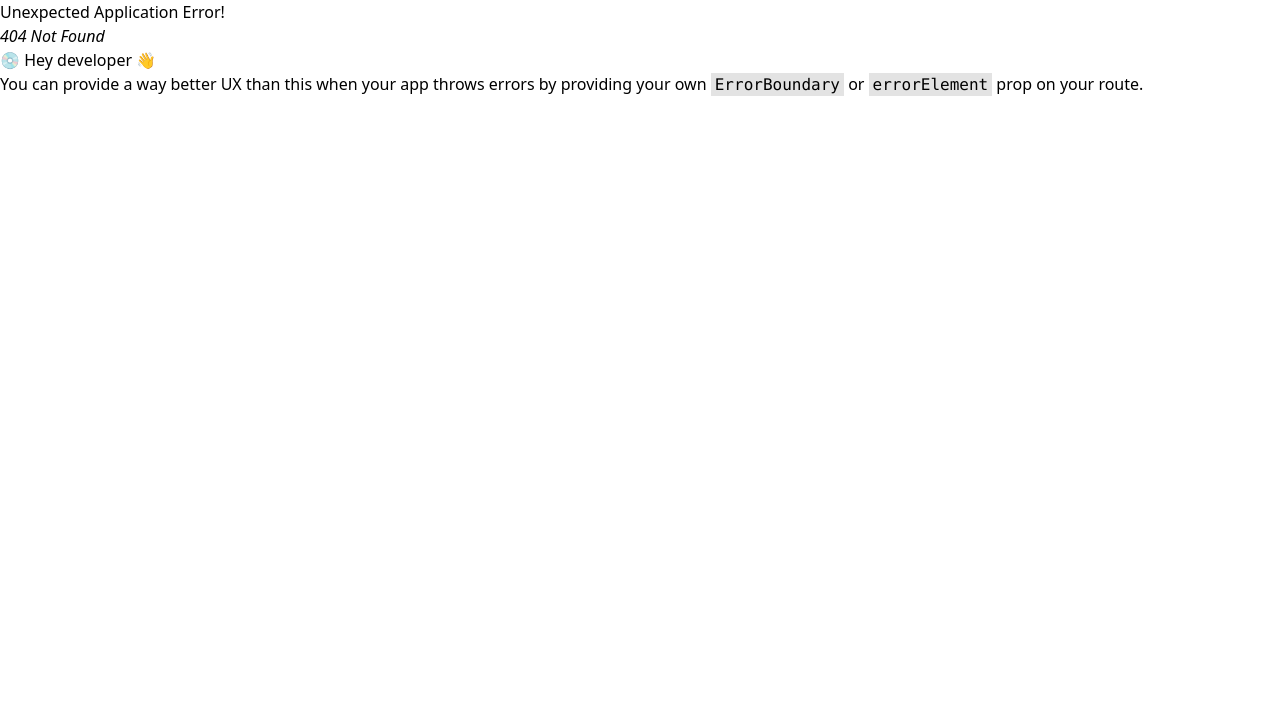
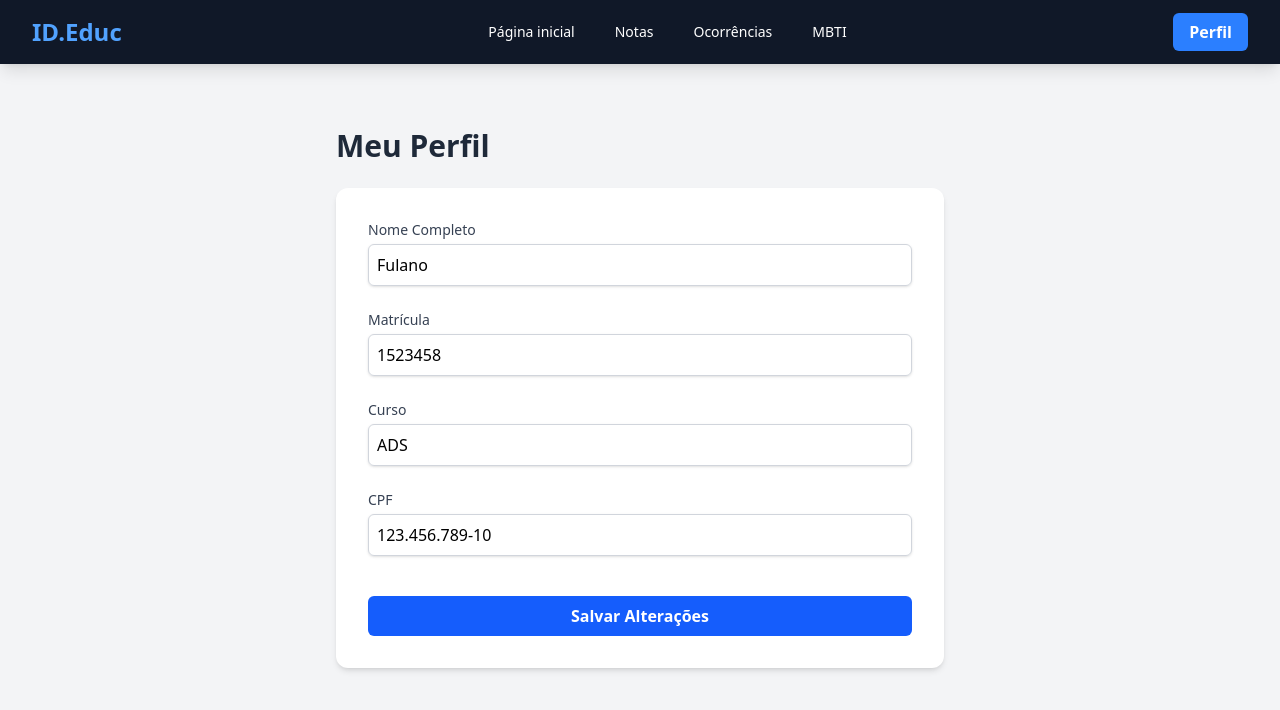
Before and after one commit to JuanSavedra/ID.Educ, a React (Vite) app: page /perfil in a window 1280 px wide. Before the commit this address had no page. Shown: the top 710 px of the page. Built offline with nearby package versions, Linux system fonts and the light colour scheme.

Commit message:
feat ProfilePage and context for user

```diff
--- a/src/components/Navbar.tsx
+++ b/src/components/Navbar.tsx
@@ -37,9 +37,12 @@ function Navbar() {
             </div>
           </div>
           <div className="hidden md:block">
-             <button className="bg-blue-500 hover:bg-blue-600 text-white font-bold py-2 px-4 rounded-md transition-transform duration-300 ease-in-out transform hover:scale-105">
-                Perfil
-             </button>
+            <Link
+              key='Perfil'
+              to='/perfil'
+              className="bg-blue-500 hover:bg-blue-600 text-white font-bold py-2 px-4 rounded-md transition-transform duration-300 ease-in-out transform hover:scale-105">
+              Perfil
+            </Link>
           </div>
           <div className="md:hidden flex items-center">
             <button
@@ -65,17 +68,20 @@ function Navbar() {
       <div className={`${isMenuOpen ? 'block' : 'hidden'} md:hidden`}>
         <div className="px-2 pt-2 pb-3 space-y-1 sm:px-3">
           {navLinks.map((link) => (
-            <a
+            <Link
               key={link.name}
-              href={link.href}
+              to={link.href}
               className="block px-3 py-2 rounded-md text-base font-medium text-gray-300 hover:bg-gray-700 hover:text-white"
             >
               {link.name}
-            </a>
+            </Link>
           ))}
-           <button className="w-full mt-2 bg-blue-500 hover:bg-blue-600 text-white font-bold py-2 px-4 rounded-md">
-                Perfil
-           </button>
+            <Link
+              key='Perfil'
+              to='/perfil'
+              className="block px-3 py-2 rounded-md text-base font-medium text-gray-300 hover:bg-blue-500 hover:text-white">
+              Perfil
+            </Link>
         </div>
       </div>
     </nav>
--- a/src/components/OcurrencesChart.tsx
+++ b/src/components/OcurrencesChart.tsx
@@ -53,7 +53,6 @@ function OcurrencesChart() {
   ];
 
   return (
-    <>
     <ResponsiveContainer width="100%" height={300}>
       <BarChart
         data={ocurrencesChartData}
@@ -71,7 +70,6 @@ function OcurrencesChart() {
         <Bar dataKey="Ocorrência" fill="#dc2626" />
       </BarChart>
     </ResponsiveContainer>
-    </>
   )
 }
 
--- /dev/null
+++ b/src/context/UserContext.tsx
@@ -0,0 +1,40 @@
+import React, { useContext, useState, type ReactNode, createContext } from "react";
+
+interface UserProfile {
+  name: string,
+  registration: string,
+  course: string,
+  cpf: string,
+}
+
+interface UserContextType {
+  profile: UserProfile,
+  setProfile: React.Dispatch<React.SetStateAction<UserProfile>>;
+}
+
+const UserContext = createContext<UserContextType | undefined>(undefined)
+
+export function UserProvider({children}: {children: ReactNode}) {
+  const [profile, setProfile] = useState<UserProfile>({
+    name: 'Fulano',
+    registration: '1523458',
+    course: 'ADS',
+    cpf: '123.456.789-10'
+  })
+
+  return (
+    <UserContext.Provider value={{ profile, setProfile }}>
+      {children}
+    </UserContext.Provider>
+  )
+}
+
+export const useUser = () => {
+  const context = useContext(UserContext)
+
+  if (context === undefined) {
+    throw new Error('useUser must be used within a UserProvider.')
+  }
+
+  return context
+}
--- a/src/pages/GradePage.tsx
+++ b/src/pages/GradePage.tsx
@@ -1,24 +1,24 @@
 import GradeChart from '../components/GradeChart';
+import { useUser } from '../context/UserContext';
 
-const studentData = {
-  name: 'Fulano de Tal',
-  class: 'Ensino Técnico',
-  profilePicture: 'https://i.pravatar.cc',
-};
+const profilePicture = 'https://i.pravatar.cc'
 
 function GradePage() {
+  const { profile } = useUser();
+
   return (
     <div className="bg-gray-100 min-h-screen p-4 sm:p-6 lg:p-8">
       <div className="max-w-7xl mx-auto">
         <div className="bg-white rounded-xl shadow-md p-6 mb-6 flex items-center space-x-6">
           <img
-            src={studentData.profilePicture}
+            src={profilePicture}
             alt="Foto do Aluno"
             className="w-20 h-20 rounded-full object-cover border-4 border-blue-200"
           />
           <div>
-            <h2 className="text-2xl font-bold text-gray-900">{studentData.name}</h2>
-            <p className="text-md text-gray-600">{studentData.class}</p>
+            <h2 className="text-2xl font-bold text-gray-900">{profile.name}</h2>
+            <p className="text-md text-gray-600">{profile.course}</p>
+            <p className="text-md text-gray-600">Matrícula: {profile.registration}</p>
           </div>
         </div>
         <div className="bg-white rounded-xl shadow-md overflow-hidden">
--- a/src/pages/HomePage.tsx
+++ b/src/pages/HomePage.tsx
@@ -1,11 +1,14 @@
 import GradeChart from "../components/GradeChart"
 import MbtiSelector from "../components/MbtiSelector"
 import OcurrencesChart from "../components/OcurrencesChart"
+import { useUser } from "../context/UserContext";
 
 function HomePage() {
+  const { profile } = useUser();
+
   return (
     <>
-      <h1 className="text-3xl font-bold">Olá!</h1>
+      <h1 className="text-3xl font-bold">Olá, {profile.name}!</h1>
       <h3 className="mt-2">Seja bem-vindo ao seu painel de autogestão.</h3>
       <h1 className="text-2xl md:text-3xl font-bold text-gray-800 mb-6 mt-6">
         Veja seus dashboards
--- a/src/pages/MbtiPage.tsx
+++ b/src/pages/MbtiPage.tsx
@@ -1,24 +1,24 @@
 import MbtiSelector from "../components/MbtiSelector";
+import { useUser } from "../context/UserContext";
 
-const studentData = {
-  name: 'Fulano de Tal',
-  class: 'Ensino Técnico',
-  profilePicture: 'https://i.pravatar.cc',
-};
+const profilePicture = 'https://i.pravatar.cc'
 
 function MbtiPage() {
+  const { profile } = useUser();
+
   return (
     <div className="bg-gray-100 min-h-screen p-4 sm:p-6 lg:p-8">
       <div className="max-w-7xl mx-auto">
         <div className="bg-white rounded-xl shadow-md p-6 mb-6 flex items-center space-x-6">
           <img
-            src={studentData.profilePicture}
+            src={profilePicture}
             alt="Foto do Aluno"
             className="w-20 h-20 rounded-full object-cover border-4 border-blue-200"
           />
           <div>
-            <h2 className="text-2xl font-bold text-gray-900">{studentData.name}</h2>
-            <p className="text-md text-gray-600">{studentData.class}</p>
+            <h2 className="text-2xl font-bold text-gray-900">{profile.name}</h2>
+            <p className="text-md text-gray-600">{profile.course}</p>
+            <p className="text-md text-gray-600">Matrícula: {profile.registration}</p>
           </div>
         </div>
         <div className="bg-white rounded-xl shadow-md overflow-hidden">
--- a/src/pages/OccurrencesPage.tsx
+++ b/src/pages/OccurrencesPage.tsx
@@ -1,24 +1,24 @@
 import OcurrencesChart from "../components/OcurrencesChart";
+import { useUser } from "../context/UserContext";
 
-const studentData = {
-  name: 'Fulano de Tal',
-  class: 'Ensino Técnico',
-  profilePicture: 'https://i.pravatar.cc',
-};
+const profilePicture = 'https://i.pravatar.cc'
 
 function OccurrencesPage() {
+  const { profile } = useUser()
+
   return (
     <div className="bg-gray-100 min-h-screen p-4 sm:p-6 lg:p-8">
       <div className="max-w-7xl mx-auto">
         <div className="bg-white rounded-xl shadow-md p-6 mb-6 flex items-center space-x-6">
           <img
-            src={studentData.profilePicture}
+            src={profilePicture}
             alt="Foto do Aluno"
             className="w-20 h-20 rounded-full object-cover border-4 border-blue-200"
           />
           <div>
-            <h2 className="text-2xl font-bold text-gray-900">{studentData.name}</h2>
-            <p className="text-md text-gray-600">{studentData.class}</p>
+            <h2 className="text-2xl font-bold text-gray-900">{profile.name}</h2>
+            <p className="text-md text-gray-600">{profile.course}</p>
+            <p className="text-md text-gray-600">Matrícula: {profile.registration}</p>
           </div>
         </div>
         <div className="bg-white rounded-xl shadow-md overflow-hidden">
--- /dev/null
+++ b/src/pages/ProfilePage.tsx
@@ -0,0 +1,86 @@
+import React from 'react';
+import { useUser } from '../context/UserContext';
+
+function ProfilePage() {
+  const { profile, setProfile } = useUser();
+
+  const handleChange = (e: React.ChangeEvent<HTMLInputElement>) => {
+    const { name, value } = e.target;
+    setProfile(prevProfile => ({
+      ...prevProfile,
+      [name]: value,
+    }));
+  };
+
+  return (
+    <div className="p-8 max-w-2xl mx-auto">
+      <h1 className="text-3xl font-bold text-gray-800 mb-6">Meu Perfil</h1>
+      <div className="bg-white rounded-xl shadow-md p-8">
+        <form className="space-y-6">
+          <div>
+            <label htmlFor="name" className="block text-sm font-medium text-gray-700">
+              Nome Completo
+            </label>
+            <input
+              type="text"
+              id="name"
+              name="name"
+              value={profile.name}
+              onChange={handleChange}
+              className="mt-1 block w-full p-2 border border-gray-300 rounded-md shadow-sm focus:ring-blue-500 focus:border-blue-500"
+            />
+          </div>
+          <div>
+            <label htmlFor="registration" className="block text-sm font-medium text-gray-700">
+              Matrícula
+            </label>
+            <input
+              type="text"
+              id="registration"
+              name="registration"
+              value={profile.registration}
+              onChange={handleChange}
+              className="mt-1 block w-full p-2 border border-gray-300 rounded-md shadow-sm"
+            />
+          </div>
+          <div>
+            <label htmlFor="course" className="block text-sm font-medium text-gray-700">
+              Curso
+            </label>
+            <input
+              type="text"
+              id="course"
+              name="course"
+              value={profile.course}
+              onChange={handleChange}
+              className="mt-1 block w-full p-2 border border-gray-300 rounded-md shadow-sm"
+            />
+          </div>
+          <div>
+            <label htmlFor="cpf" className="block text-sm font-medium text-gray-700">
+              CPF
+            </label>
+            <input
+              type="text"
+              id="cpf"
+              name="cpf"
+              value={profile.cpf}
+              onChange={handleChange}
+              className="mt-1 block w-full p-2 border border-gray-300 rounded-md shadow-sm"
+            />
+          </div>
+          <div className="pt-4">
+            <button
+              type="button"
+              className="w-full bg-blue-600 hover:bg-blue-700 text-white font-bold py-2 px-4 rounded-md transition duration-300"
+            >
+              Salvar Alterações
+            </button>
+          </div>
+        </form>
+      </div>
+    </div>
+  );
+};
+
+export default ProfilePage;
```
Also changed, not shown: src/main.tsx (+10 -2 lines). Lines whose indentation alone changed are shown as unchanged.
